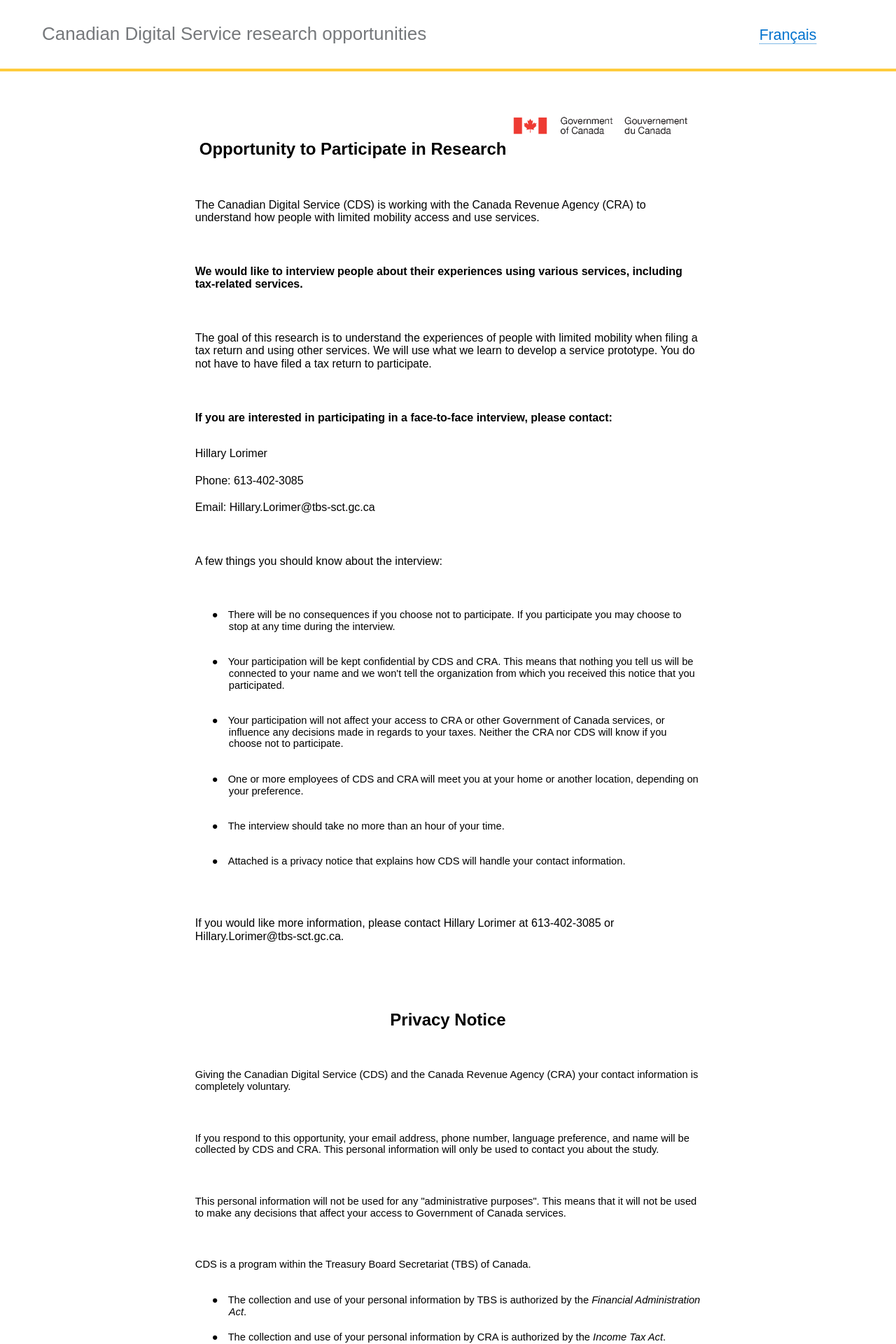
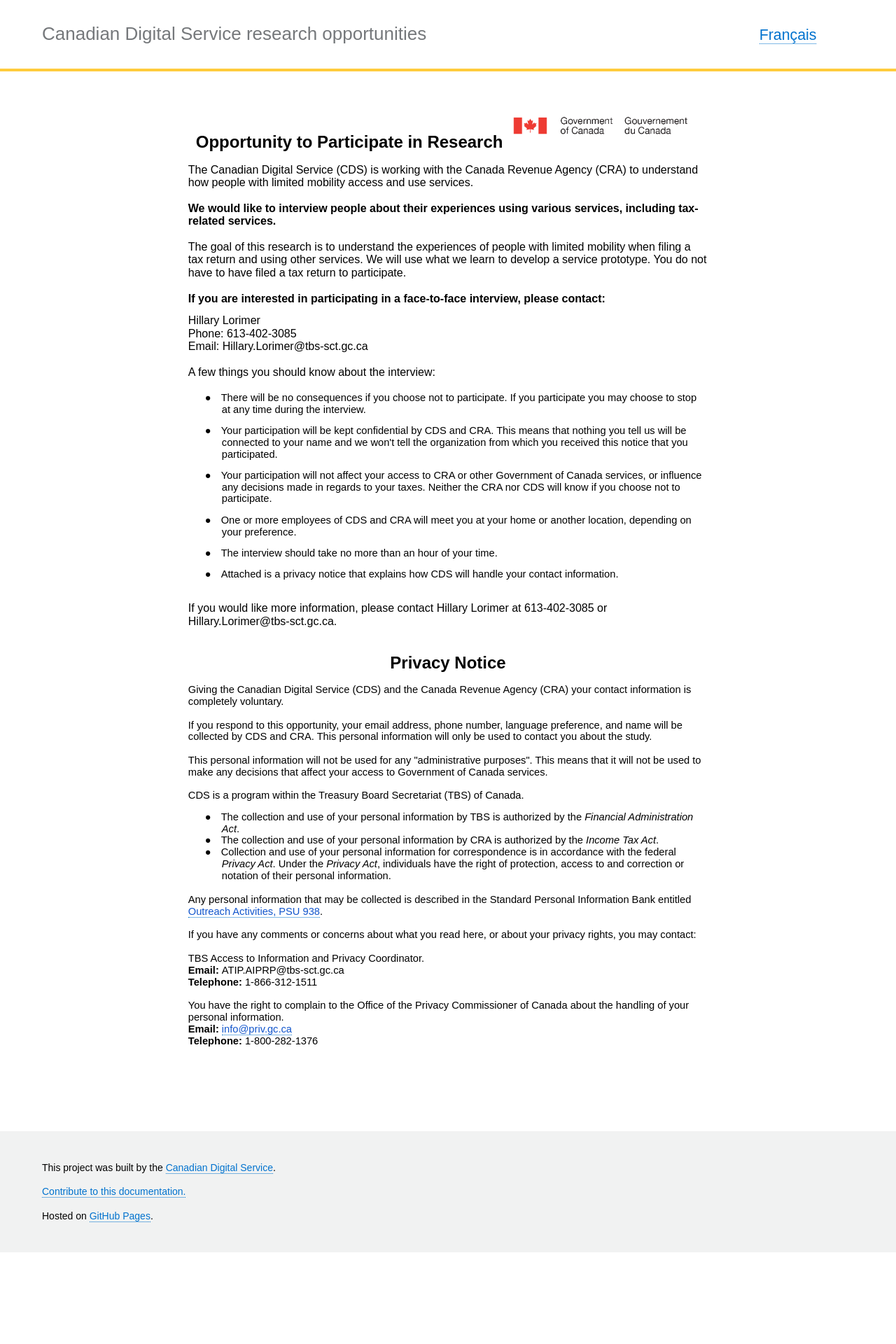
Before and after one commit to cds-snc/research-recherche, a Jekyll site: the page built from _pages/en/cra.html, in a window 1280 px wide. Shown: the top 1920 px of the page at 70% size. Built offline with Jekyll 4.4.1, drawn with Linux system fonts in a browser that asks for light colours; after the commit the page ends 1789 px from its top, so only the background shows below that.

Commit message:
Update cra.html

```diff
--- a/_pages/en/cra.html
+++ b/_pages/en/cra.html
@@ -17,7 +17,6 @@
        p.MsoNormal, li.MsoNormal, div.MsoNormal
         {margin:0cm;
         margin-bottom:.0001pt;
-        padding:10px;
         line-height:115%;
         font-size:11.0pt;
         font-family:"Arial",sans-serif;}
@@ -157,7 +156,7 @@
   <body lang="EN-CA">
     <div class="WordSection1">
 
-      <p>
+      <p style:"padding-bottom:20px">
          <img src="https://cds-snc.github.io/research-recherche/assets/img/GOC_logo.png" alt="Government of Canada logo" align="right" height="50"></img>
         <span lang="EN" style="font-size:12.0pt;line-height:115%">&nbsp;</span>
       </p>
```
